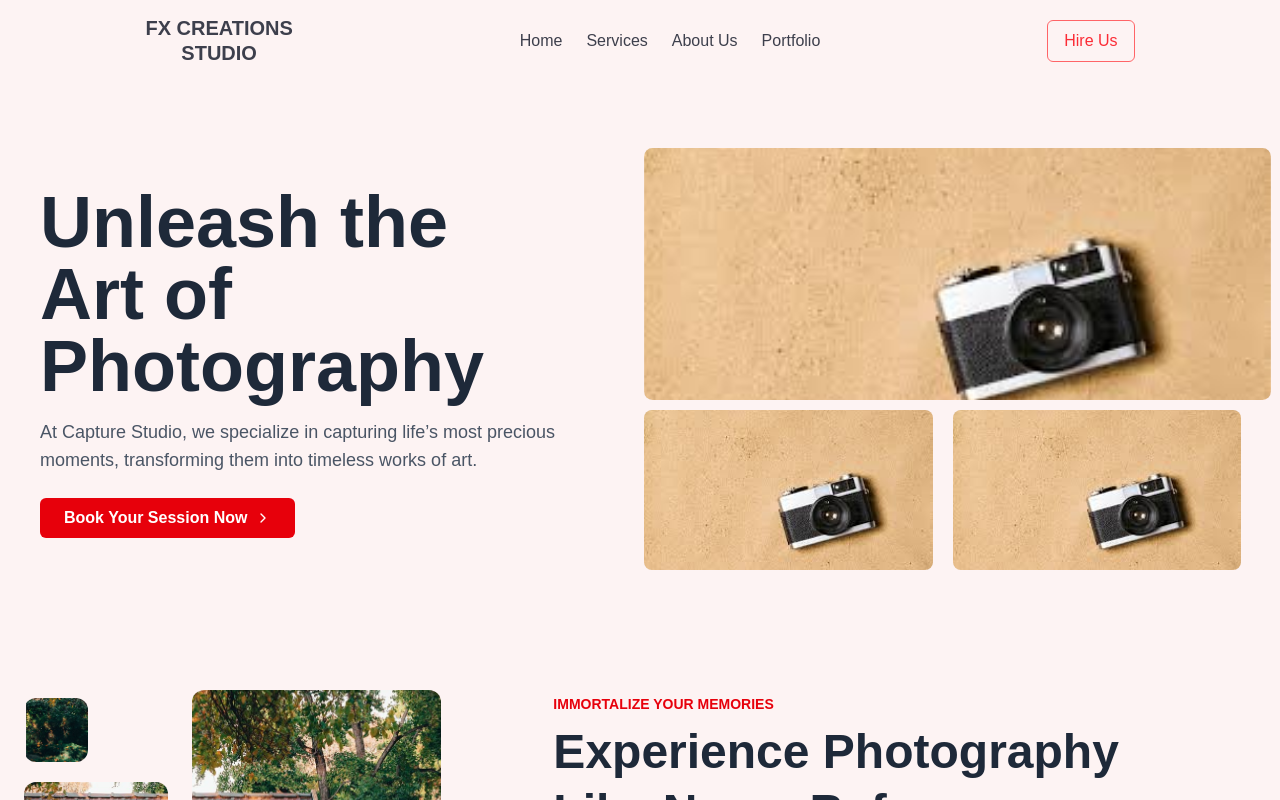
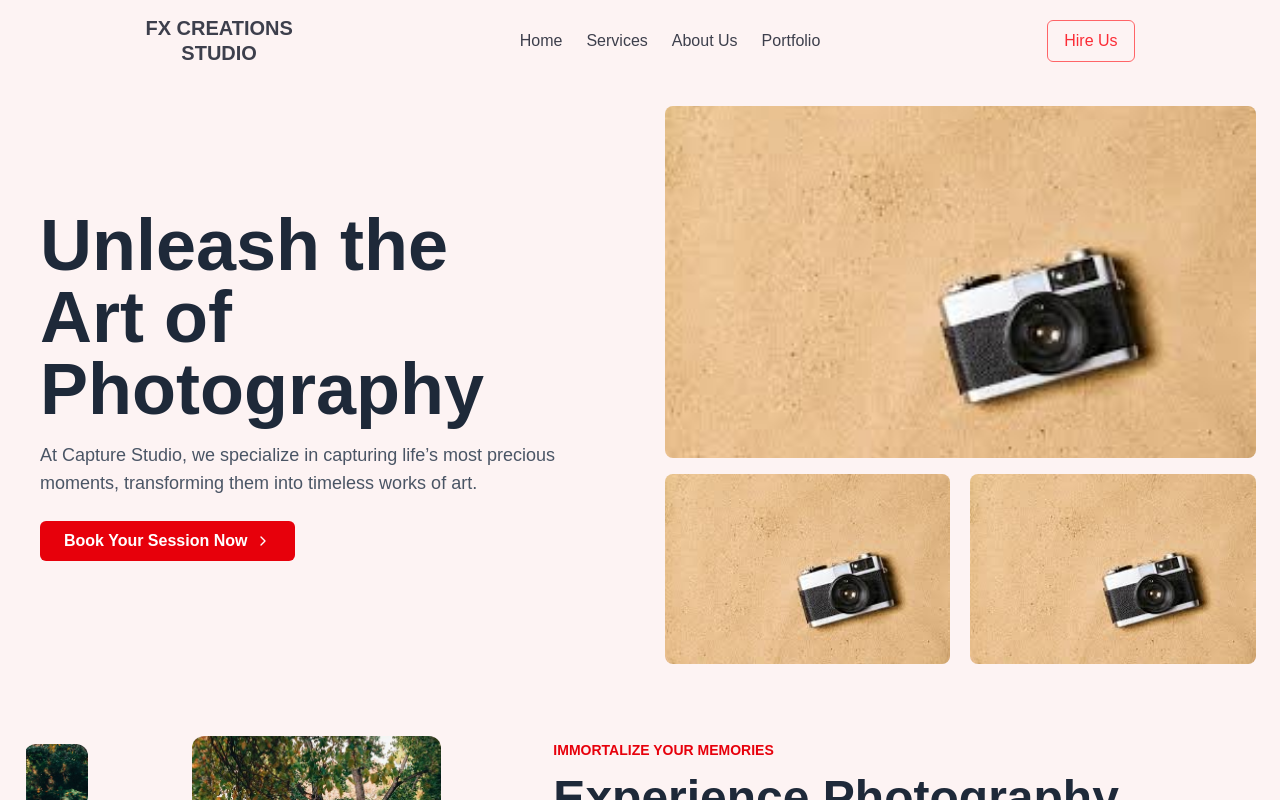
Before and after one commit to sinthujank-Navicode/Phtography, a Next.js app in the folder photo/: page / in a window 1280 px wide. Shown: the top 800 px of the page. Built offline with nearby package versions, Linux system fonts and the light colour scheme.

Commit message:
width and gap fixed

```diff
--- a/photo/src/app/components/Sections/Hero.js
+++ b/photo/src/app/components/Sections/Hero.js
@@ -29,7 +29,9 @@ const Hero = () => {
             className="md:w-1/2 flex flex-col justify-center p-4"
           >
             <h1 className="md:text-7xl text-4xl font-bold text-gray-800 mb-4">
-              Unleash the <br/>Art of <br/>Photography
+              Unleash the <br />
+              Art of <br />
+              Photography
             </h1>
             <p className="text-lg text-gray-600 mb-6">
               At Capture Studio, we specialize in capturing life’s most precious
@@ -49,37 +51,30 @@ const Hero = () => {
 
           {/* Image Section */}
           <div className="md:w-1/2 flex flex-col items-center md:items-start gap-4">
-          {/* Main Image */}
-          <motion.div
-            whileInView={{ scale: 1.05 }}
-            transition={{ duration: 0.5 }}
-            viewport={{ once: true }}
-            className="w-full"
-          >
+            {/* Main Image */}
+
             <Image
               src={images[0]}
               alt="Main Hero Image"
               width={600}
-              height={360}
-              className="rounded-lg object-cover md:w-full w-[22rem]  h-[30vh]"
+              height={400}
+              className="rounded-lg object-cover w-[24rem] md:w-[47rem] aspect-[3/2] md:h-[22rem] "
             />
-          </motion.div>
 
-          {/* Thumbnails */}
-          <div className="md:right-[15px] flex flex-col sm:flex-row md:gap-5 gap-3 md:w-[74.6vh] w-[22.5rem] relative">
-            {images.slice(1).map((src, index) => (
-              <motion.div key={index} whileHover={{ scale: 1.05 }} className="flex-1">
+            {/* Thumbnails */}
+            <div className="flex flex-col sm:flex-row gap-3 md:gap-5 w-full max-w-[40rem]">
+              {images.slice(1).map((src, index) => (
                 <Image
+                  key={index}
                   src={src}
                   alt={`Thumbnail ${index + 1}`}
-                  width={300}
-                  height={200}
-                  className="rounded-lg object-cover md:w-[39rem] w-[27rem] md:h-[20vh]"
+                  width={400}
+                  height={267}
+                  className="rounded-lg object-cover w-full aspect-[3/2] h-auto"
                 />
-              </motion.div>
-            ))}
+              ))}
+            </div>
           </div>
-        </div>
         </div>
       </div>
     </div>
--- a/photo/src/app/components/Sections/wedding.js
+++ b/photo/src/app/components/Sections/wedding.js
@@ -2,13 +2,13 @@ import Image from "next/image";
 
 export default function Wedding() {
   return (
-    <div className="min-h-screen flex items-center justify-center bg-gradient-to-b from-white to-orange-200">
+    <div className="min-h-screen flex items-center justify-center bg-gradient-to-b from-white to-pink-100">
       <div className="text-center p-6 max-w-3xl">
         {/* Heading */}
-        <h1 className="text-4xl md:text-5xl font-extrabold text-red-600 mb-2">
+        <h1 className="text-4xl md:text-5xl font-extrabold text-pink-600 mb-2">
           WEDDING SEASON
         </h1>
-        <p className="text-gray-700 mb-6">
+        <p className="text-gray-600 mb-6">
           Make Your Wedding Memorable with Our Luxury And Affordable Cars.
         </p>
 
@@ -24,12 +24,12 @@ export default function Wedding() {
         </div>
 
         {/* Car Types */}
-        <p className="text-gray-800 font-medium mb-4">
+        <p className="text-pink-700 font-medium mb-4">
           Car | Jeep | Hiace | Bus
         </p>
 
         {/* Button */}
-        <button className="bg-orange-500 hover:bg-orange-600 text-white font-semibold py-2 px-6 rounded-full transition duration-300">
+        <button className="bg-pink-500 hover:bg-pink-600 text-white font-semibold py-2 px-6 rounded-full transition duration-300 shadow-md">
           BOOK NOW !
         </button>
       </div>
--- a/photo/src/app/page.js
+++ b/photo/src/app/page.js
@@ -13,7 +13,7 @@ import Wedding from "./components/Sections/wedding";
 export default function Home() {
   return (
     <div>
-      <div className=" heros-section">
+      <div className="heros-section">
         <Hero />
       </div>
       <div className="experience-section">
@@ -25,7 +25,9 @@ export default function Home() {
       <div className="makeup-section">
         <MakeupSection />
       </div>
-      <div className="carRent-section"></div>
+      <div className="carRent-section">
+        <Wedding />
+      </div>
       <div className="creativity-section">
         <CreativitySection />
       </div>
```
